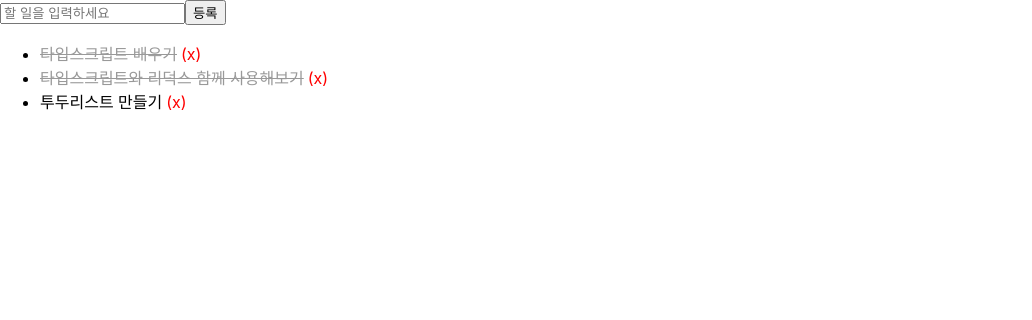
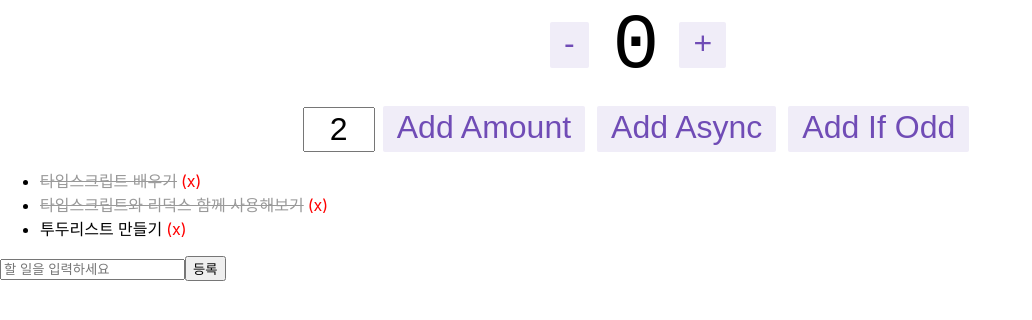
Before and after one commit to Seo00000/react-redux-ts-practice, a React (Create React App) app: page / in a window 1280 px wide. Shown: the top 320 px of the page, without its empty margins (0-1032 px from the left). Built offline with nearby package versions, Linux system fonts and the light colour scheme.

Commit message:
feat: Todo Redux Toolkit으로 작성

```diff
--- a/src/App.tsx
+++ b/src/App.tsx
@@ -1,21 +1,24 @@
 import React from 'react';
 // import logo from './logo.svg';
 // import './App.css';
-// import { Counter } from './features/counter/Counter';
+import { Counter } from './features/counter/Counter';
+import { Todos } from './features/todo/Todo';
 // -------- 프리젠테이셔널 컴포넌트 CounterContainer -------
 // import CounterContainer from './containers/CounterContainer';
 // -------- Hook을 사용해 받아온 컴포넌트 Counter -------
 // import Counter from './components/Counter';
-import TodoInsert from './components/TodoInsert';
-import TodoList from './components/TodoList';
+// import TodoInsert from './components/TodoInsert';
+// import TodoList from './components/TodoList';
 
 function App() {
   return (
     <div className="App">
       {/* <CounterContainer /> */}
       {/* <Counter /> */}
-      <TodoInsert />
-      <TodoList />
+      {/* <TodoInsert />
+      <TodoList /> */}
+      <Counter />
+      <Todos />
       <br />
       <br />
       <br />
--- a/src/app/store.ts
+++ b/src/app/store.ts
@@ -1,9 +1,11 @@
 import { configureStore, ThunkAction, Action } from '@reduxjs/toolkit';
 import counterReducer from '../features/counter/counterSlice';
+import todoReducer from '../features/todo/todoSlice';
 
 export const store = configureStore({
   reducer: {
     counter: counterReducer,
+    todo: todoReducer,
   },
 });
 
--- /dev/null
+++ b/src/features/todo/Todo.tsx
@@ -0,0 +1,82 @@
+import React, { useState, useCallback, ChangeEvent, FormEvent } from 'react';
+
+import { useAppSelector, useAppDispatch } from '../../app/hooks';
+import {
+    Todo,
+    addTodo,
+    toggleTodo,
+    removeTodo,
+    selectTodo,
+} from './todoSlice';
+import '../../components/TodoItem.css';
+
+// todo 리스트
+function TodoList() {
+    const todos: Todo[] = useAppSelector(selectTodo);
+    if (todos.length === 0) return <p>등록된 항목이 없습니다.</p>;
+
+    return (
+        <ul>
+            {todos.map(todo => (
+                <TodoItem todo={todo} key={todo.id} />
+            ))}
+        </ul>
+    );
+}
+
+type TodoItemProps = {
+    todo: Todo;
+};
+
+// todo 각 항목
+function TodoItem({ todo }: TodoItemProps) {
+    const dispatch = useAppDispatch();
+    const onToggle = useCallback(() => dispatch(toggleTodo(todo)), [dispatch, todo]);
+    const onRemove = useCallback(() => dispatch(removeTodo(todo)), [dispatch, todo]);
+
+    return (
+        <li className={`TodoItem ${todo.done ? 'done' : ''}`}>
+            <span className="text" onClick={onToggle}>{todo.text}</span>
+            <span className="remove" onClick={onRemove}>(x)</span>
+        </li>
+    )
+}
+
+function TodoInsert() {
+    const [value, setValue] = useState('');
+    const dispatch = useAppDispatch();
+    const todoDispatch = useCallback((text) => dispatch(addTodo(text)), [dispatch]);
+    const onChange = (e: ChangeEvent<HTMLInputElement>) => {
+        setValue(e.target.value);
+    }
+    const onSubmit = (e: FormEvent) => {
+        e.preventDefault();
+        console.log(value);
+        // console.log(e.target);
+        // addTodo(value);
+        todoDispatch(value);
+        setValue('');
+    }
+
+    return (
+        <form onSubmit={onSubmit}>
+            <input
+                placeholder={"할 일을 입력하세요"}
+                value={value}
+                onChange={onChange}
+            />
+            <button type="submit">등록</button>
+        </form>
+    );
+
+}
+
+export function Todos() {
+
+    return (
+        <div>
+            <TodoList />
+            <TodoInsert />
+        </div>
+    );
+}
--- /dev/null
+++ b/src/features/todo/todoSlice.ts
@@ -0,0 +1,78 @@
+import { createAsyncThunk, createSlice, PayloadAction } from '@reduxjs/toolkit';
+import { RootState, AppThunk } from '../../app/store';
+
+export interface Todo {
+    id: number;
+    text: string;
+    done: boolean;
+    // title: string;
+    // content: string;
+}
+
+type TodosState = Todo[];
+
+//초깃값 설정
+const initialState: TodosState = [
+    { id: 1, text: '타입스크립트 배우기', done: true },
+    { id: 2, text: '타입스크립트와 리덕스 함께 사용해보기', done: true },
+    { id: 3, text: '투두리스트 만들기', done: false },
+];
+
+// createAsyncThunk 예제
+// const name = 'todo';
+// const fetchTodo = createAsyncThunk(
+//     `${name}/fetchTodo`, // 액션 이름을 정의해 주도록 합니다.
+//     async (todoId, thunkAPI) => { // 비동기 호출 함수를 정의합니다.
+//         const response = await todoApi.fetchTodoInfo(todoId);
+//         return response.data;
+//     }
+// )
+
+export const TodoSlice = createSlice({
+    name: 'todos',
+    initialState : initialState,
+    reducers: {
+        // addTodo(state: TodosState, action: PayloadAction<Todo>): TodosState {
+        addTodo(state: TodosState, { payload }: PayloadAction<string>): TodosState {
+            const nextId = Math.max(...state.map(todo => todo.id)) + 1;
+            return state.concat({
+                id: nextId,
+                text: payload,
+                done: false
+            });
+        },
+        toggleTodo(state: TodosState, { payload }: PayloadAction<Todo>): TodosState {
+            return state.map(todo =>
+                todo.id === payload.id ? { ...todo, done: !todo.done } : todo
+            );
+        },
+        removeTodo(state: TodosState, { payload }: PayloadAction<Todo>): TodosState {
+            return state.filter(todo => todo.id !== payload.id);
+        },
+    }
+});
+
+
+export const selectTodo = (state: RootState) => state.todo;//.values;
+
+/*
+createSlice가 반환하는 객체
+{
+    name: "todos",
+    reducer: (state, action) => newState,
+    actions: {
+      addTodo: (payload) => ({type: "todos/addTodo", payload}),
+      toggleTodo: (payload) => ({type: "todos/toggleTodo", payload})
+    },
+    caseReducers: {
+      addTodo: (state, action) => newState,
+      toggleTodo: (state, action) => newState,
+    }
+}
+*/
+
+export const { addTodo, toggleTodo, removeTodo } = TodoSlice.actions;
+
+export default TodoSlice.reducer;
+
+// function todos()
--- a/src/index.tsx
+++ b/src/index.tsx
@@ -2,13 +2,13 @@ import React from 'react';
 import ReactDOM from 'react-dom';
 import './index.css';
 import App from './App';
-// import { store } from './app/store';
+import { store } from './app/store';
 import { Provider } from 'react-redux';
 import * as serviceWorker from './serviceWorker';
 import { createStore } from 'redux';
 import rootReducer from './modules';
 
-const store = createStore(rootReducer);
+// const store = createStore(rootReducer);
 
 ReactDOM.render(
   <React.StrictMode>
--- a/src/modules/todos.ts
+++ b/src/modules/todos.ts
@@ -40,7 +40,7 @@ const inintalState: TodosState = [
 ];
 
 
-function todos(state: TodosState = inintalState, action:TodosAction): TodosState {
+function todos(state: TodosState = inintalState, action: TodosAction): TodosState {
     switch (action.type) {
         case ADD_TODO:
             const nextId = Math.max(...state.map(todo => todo.id)) + 1;
```
